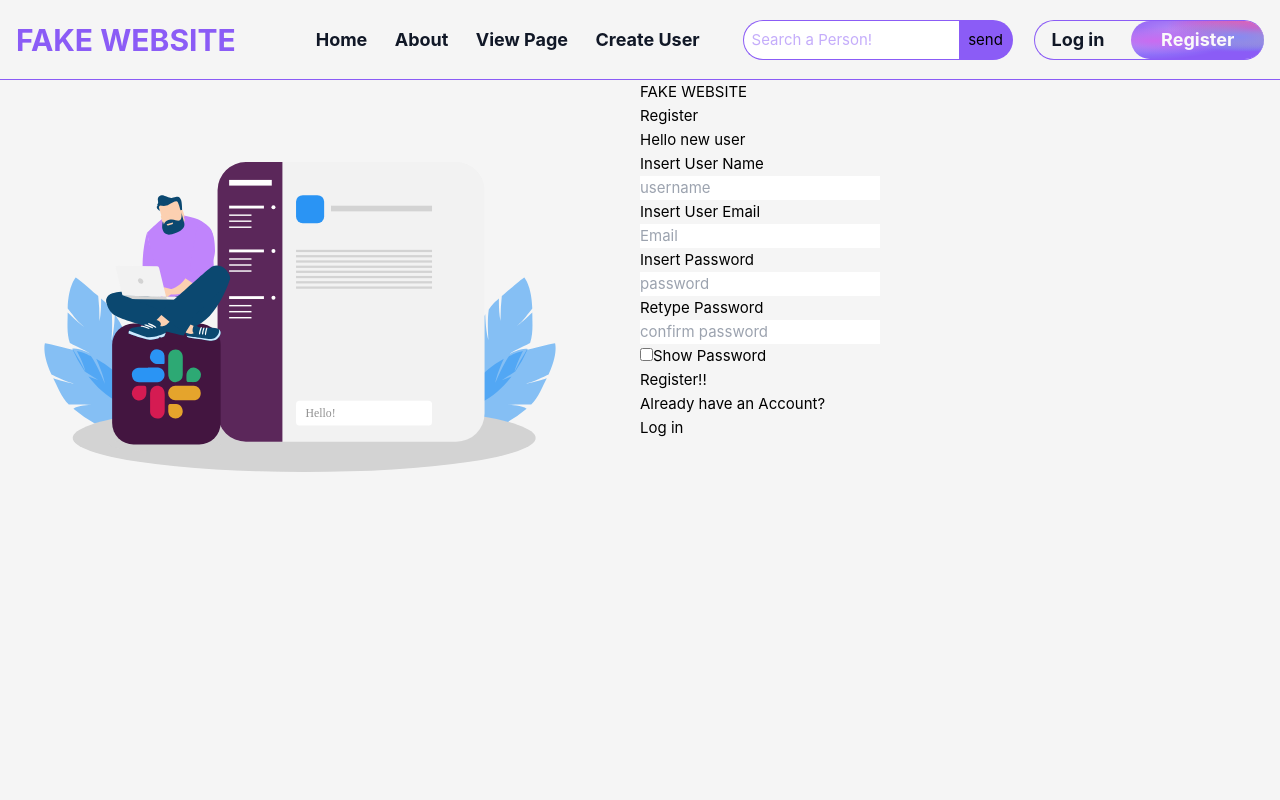
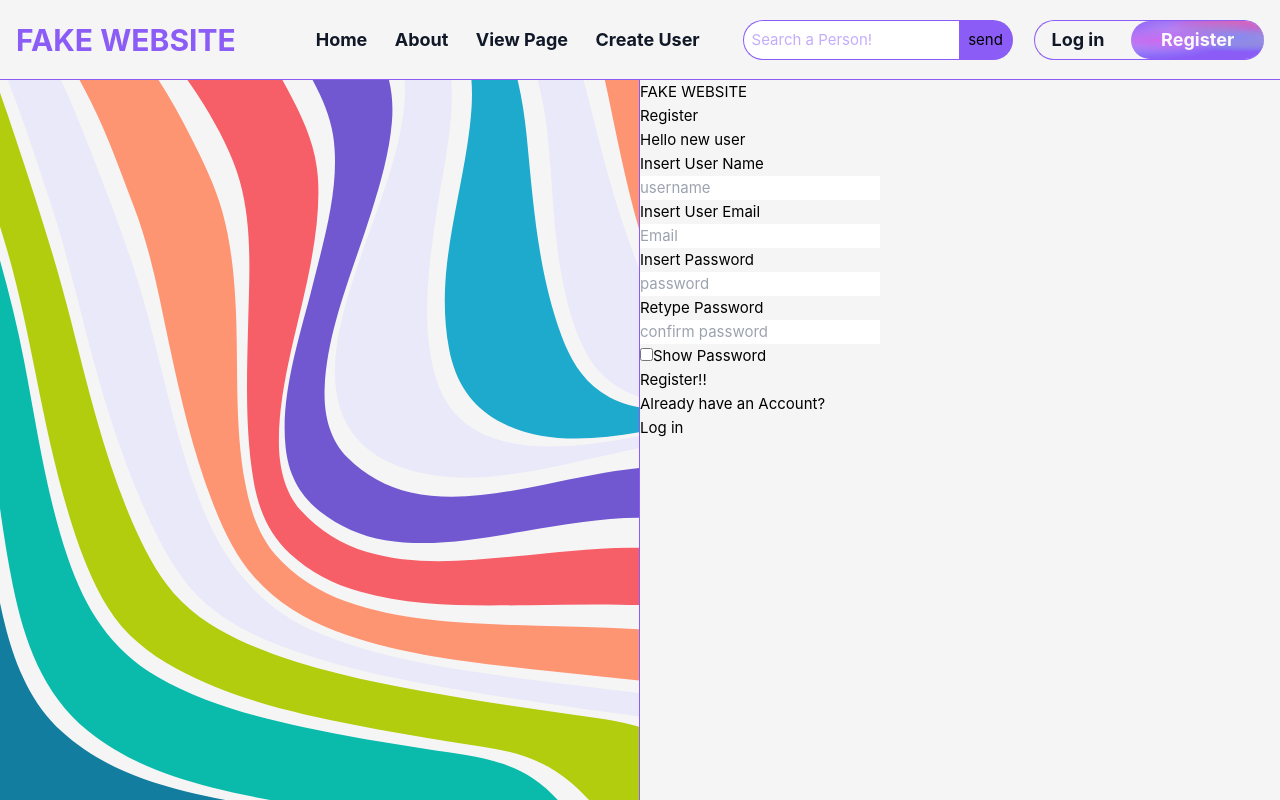
Before and after one commit to LueKely/Fake-Website, a Vue app: page /Register in a window 1280 px wide. Built offline with nearby package versions, Linux system fonts and the light colour scheme.

Commit message:
i still dont know

```diff
--- a/src/views/RegisterUser.vue
+++ b/src/views/RegisterUser.vue
@@ -48,13 +48,14 @@
 <template>
 	<div class="w-screen h-[90vh] bg-neutral-100 flex">
 		<!--register -->
-		<div class="w-[50%] h-full flex items-center justify-center">
 		<div
-				class="h-[80%] w-[80%] bg-SignUp bg-no-repeat bg-contain mt-5 mr-10"
-			></div>
+			class="w-[50%] h-full flex items-center justify-center border-r-[1px] border-violet-500"
+		>
+			<div class="h-full w-full bg-SignUp bg-no-repeat bg-cover"></div>
 		</div>
 
 		<div class="w-[50%] h-full">
+			<div class="w-full h-full">
 				<div>
 					<h1>FAKE WEBSITE</h1>
 				</div>
@@ -65,7 +66,11 @@
 
 				<div>
 					<h1>Insert User Name</h1>
-				<input type="text" v-model="newUser.userName" placeholder="username" />
+					<input
+						type="text"
+						v-model="newUser.userName"
+						placeholder="username"
+					/>
 				</div>
 
 				<div>
@@ -106,4 +111,5 @@
 				<div v-show="isPassword">*Password does not match*</div>
 			</div>
 		</div>
+	</div>
 </template>
--- a/tailwind.config.js
+++ b/tailwind.config.js
@@ -9,7 +9,7 @@ module.exports = {
 					'radial-gradient(at 18% 52%, hsla(283,81%,68%,1) 0px, transparent 50%),radial-gradient(at 79% 42%, hsla(239,81%,74%,1) 0px, transparent 50%),radial-gradient(at 90% 18%, hsla(317,72%,61%,1) 0px, transparent 50%),radial-gradient(at 32% 25%, hsla(264,86%,75%,1) 0px, transparent 50%),radial-gradient(at 2% 61%, hsla(240,95%,79%,1) 0px, transparent 50%),radial-gradient(at 92% 34%, hsla(166,88%,67%,1) 0px, transparent 50%),radial-gradient(at 87% 2%, hsla(321,74%,63%,1) 0px, transparent 50%);',
 				tite: '#f2e8e5',
 				BannerLogIn: "url('./src/assets/Log-in.webp')",
-				SignUp: "url('./src/assets/signin.svg')",
+				SignUp: "url('./src/assets/Clarence.svg')",
 			},
 		},
 	},
```
Also changed, not shown: src/assets/Clarence.svg (added). Lines whose indentation alone changed are shown as unchanged.
